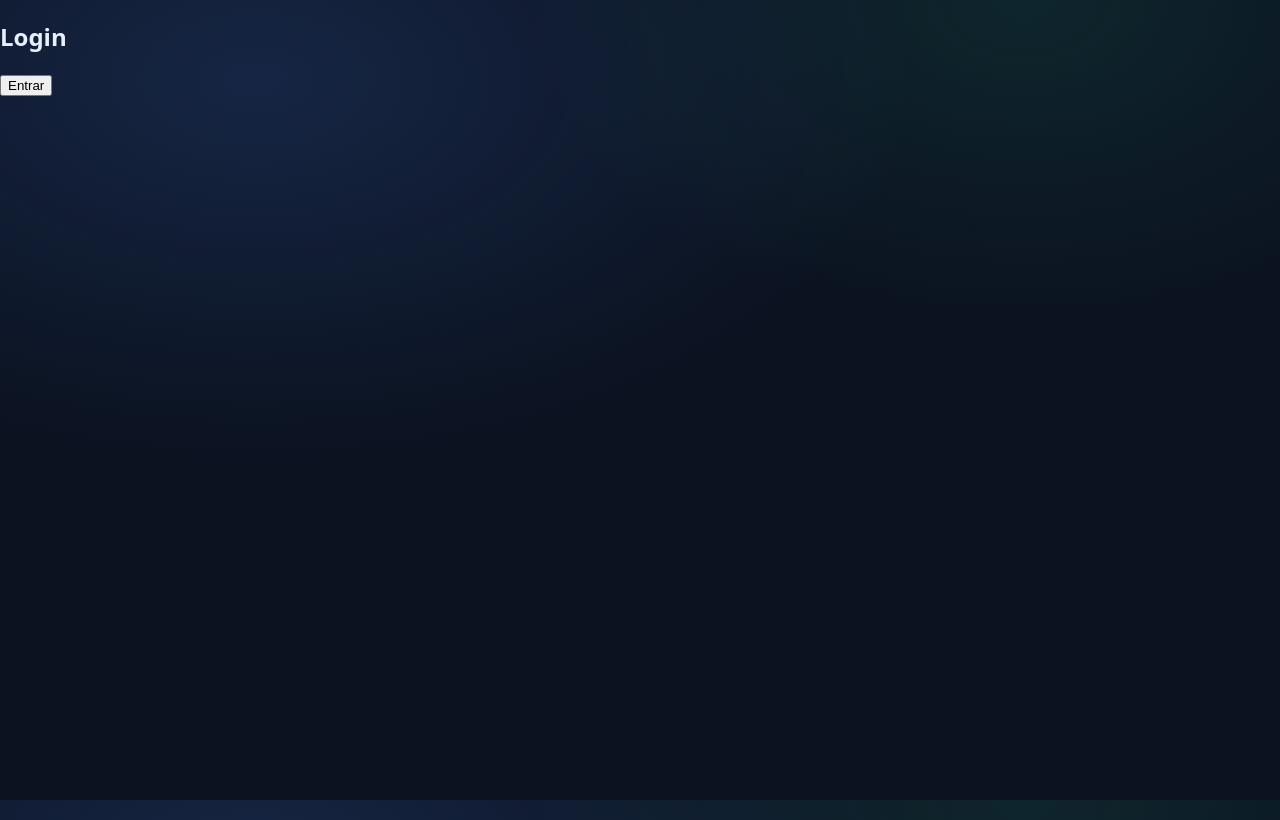
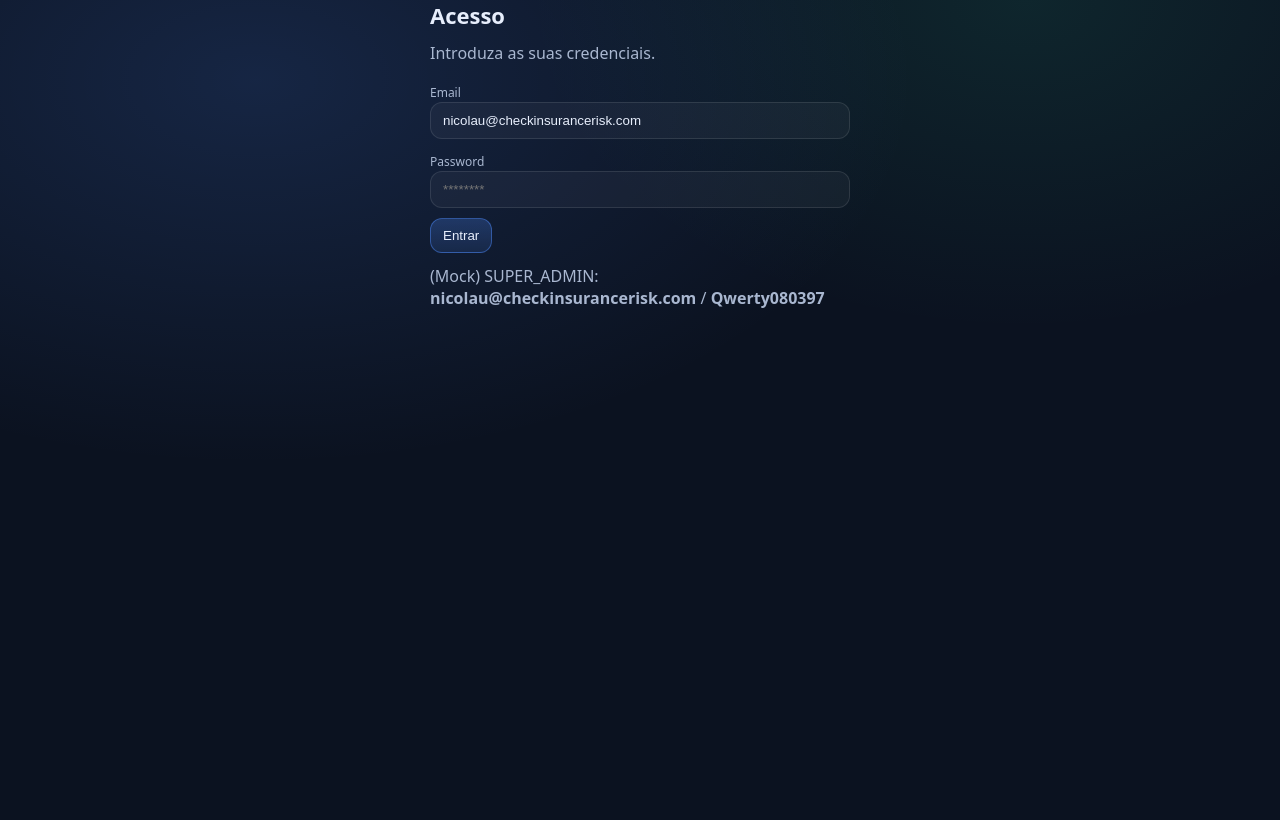
Before and after one commit to nicolauabelconsult-cyber/check-insurance-risk-frontend, a React (Vite) app: page /login in a window 1280 px wide. Built offline with nearby package versions, Linux system fonts and the light colour scheme.

Commit message:
Update Login.tsx

```diff
--- a/src/Login.tsx
+++ b/src/Login.tsx
@@ -1,19 +1,68 @@
+import { useState } from "react";
+import { useNavigate } from "react-router-dom";
 import { useAuth } from "./AuthContext";
-import { useNavigate } from "react-router-dom";
 
 export default function Login() {
+  const nav = useNavigate();
   const { login } = useAuth();
-  const nav = useNavigate();
+
+  const [email, setEmail] = useState("nicolau@checkinsurancerisk.com");
+  const [password, setPassword] = useState("");
+  const [err, setErr] = useState<string | null>(null);
+
+  const submit = async () => {
+    setErr(null);
+    const ok = await login(email.trim(), password);
+    if (!ok) {
+      setErr("Credenciais inválidas.");
+      return;
+    }
+    nav("/risks");
+  };
 
   return (
-    <>
-      <h2>Login</h2>
-      <button onClick={async () => {
-        await login();
-        nav("/risks");
-      }}>
-        Entrar
-      </button>
-    </>
+    <div style={{ maxWidth: 420, margin: "0 auto" }}>
+      <h2 className="h1">Acesso</h2>
+      <p className="sub">Introduza as suas credenciais.</p>
+
+      <div className="toolbar" style={{ justifyContent: "flex-start" }}>
+        <div style={{ width: "100%" }}>
+          <label>Email</label>
+          <input
+            className="input"
+            style={{ width: "100%" }}
+            value={email}
+            onChange={(e) => setEmail(e.target.value)}
+            placeholder="email@empresa.com"
+          />
+        </div>
+
+        <div style={{ width: "100%" }}>
+          <label>Password</label>
+          <input
+            className="input"
+            style={{ width: "100%" }}
+            type="password"
+            value={password}
+            onChange={(e) => setPassword(e.target.value)}
+            placeholder="********"
+          />
+        </div>
+
+        {err && (
+          <div className="tag bad" style={{ width: "100%" }}>
+            {err}
+          </div>
+        )}
+
+        <button className="btn primary" onClick={submit}>
+          Entrar
+        </button>
+      </div>
+
+      <p className="sub" style={{ marginTop: 10 }}>
+        (Mock) SUPER_ADMIN: <b>nicolau@checkinsurancerisk.com</b> / <b>Qwerty080397</b>
+      </p>
+    </div>
   );
 }
```
